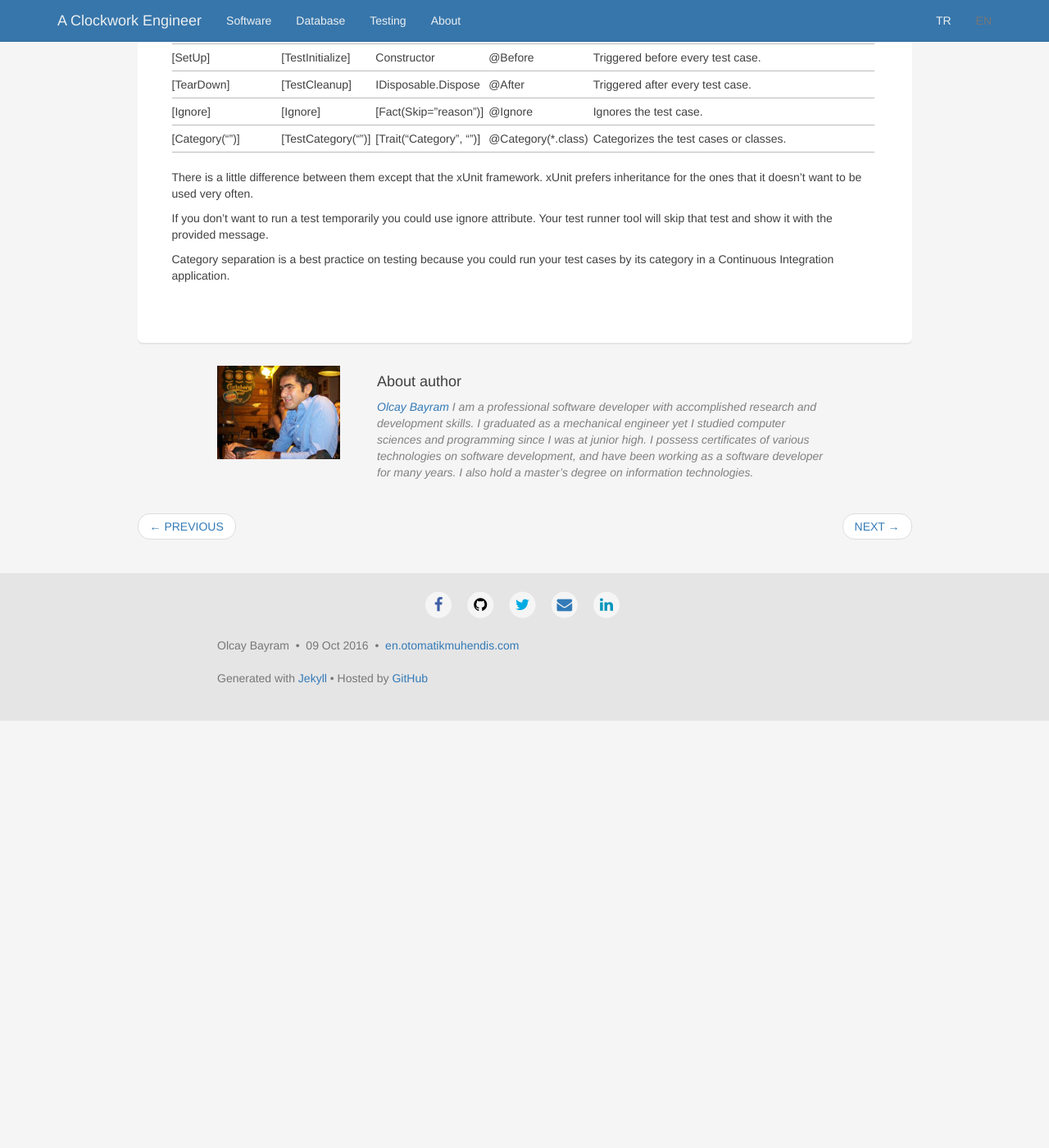
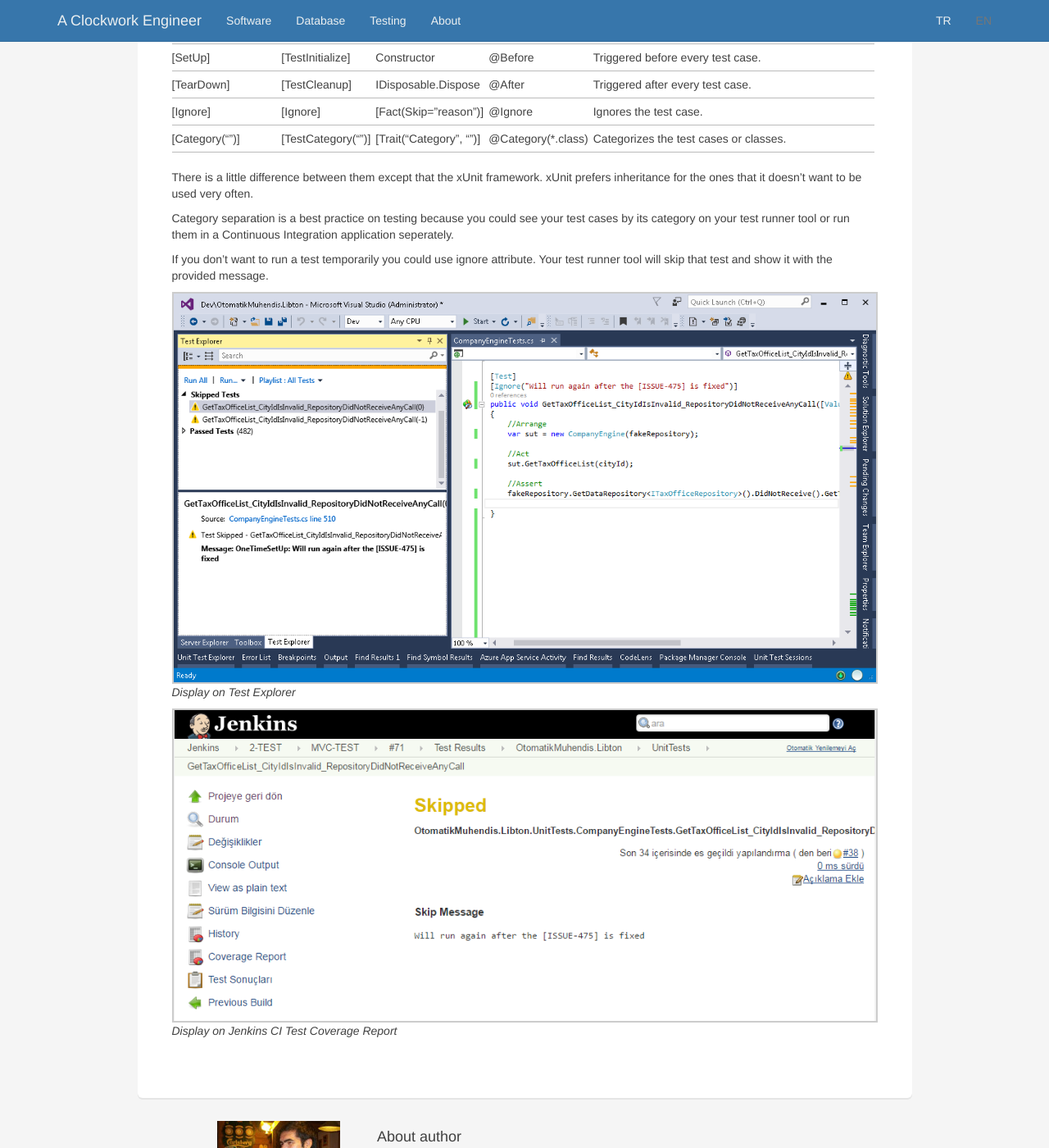
Before and after one commit to otomatikmuhendis/aclockworkengineer, a Jekyll site: the page built from _posts/2016-10-09-test-framework-attribute-annotation.md, in a window 1280 px wide and 1400 px high, scrolled down 527 px. Shown: the whole window at 82% size. Built offline with Jekyll 4.4.1, drawn with Linux system fonts in a browser that asks for light colours; nearby versions of some CDN libraries; comment, search, counter and statistics services are not loaded; before the commit the page ends 1406 px from its top, so only the background shows below that.

Commit message:
Post updated

```diff
--- a/_posts/2016-10-09-test-framework-attribute-annotation.md
+++ b/_posts/2016-10-09-test-framework-attribute-annotation.md
@@ -32,6 +32,16 @@
 
 There is a little difference between them except that the xUnit framework. xUnit prefers inheritance for the ones that it doesn't want to be used very often.
 
+Category separation is a best practice on testing because you could see your test cases by its category on your test runner tool or run them in a Continuous Integration application seperately.
+
 If you don't want to run a test temporarily you could use ignore attribute. Your test runner tool will skip that test and show it with the provided message.
 
-Category separation is a best practice on testing because you could run your test cases by its category in a Continuous Integration application.
+<span class="responsiveImg">
+[![testingIgnore.png]({{site.baseurl}}/img/testingIgnore.png)]({{site.baseurl}}/img/testingIgnore.png)
+</span>
+*Display on Test Explorer*
+
+<span class="responsiveImg">
+[![testingIgnoreJenkins.png]({{site.baseurl}}/img/testingIgnoreJenkins.png)]({{site.baseurl}}/img/testingIgnoreJenkins.png)
+</span>
+*Display on Jenkins CI Test Coverage Report*
--- a/css/main.css
+++ b/css/main.css
@@ -206,9 +206,10 @@
   margin-bottom: 10px;
 }
 
-.post-preview img{
+.post-preview img, .responsiveImg img{
    width: 100%;
    height: auto;
+   border: 2px solid #ccc;
 }
 
 
```
Also changed, not shown: img/testingIgnore.png (added), img/testingIgnoreJenkins.png (added).
